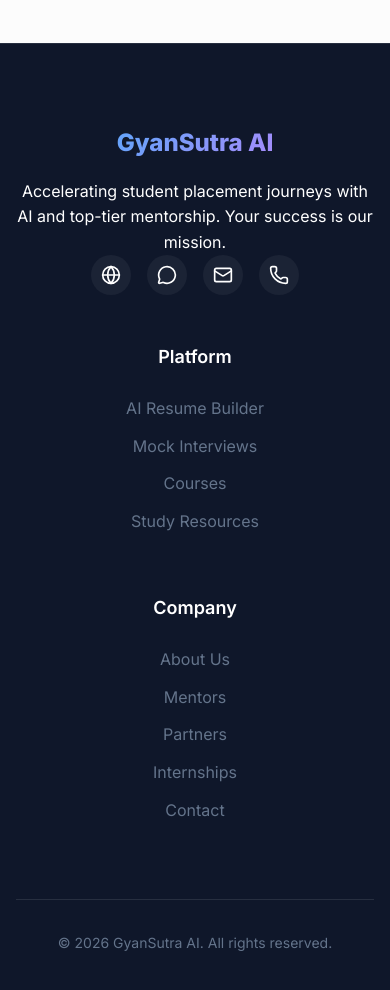
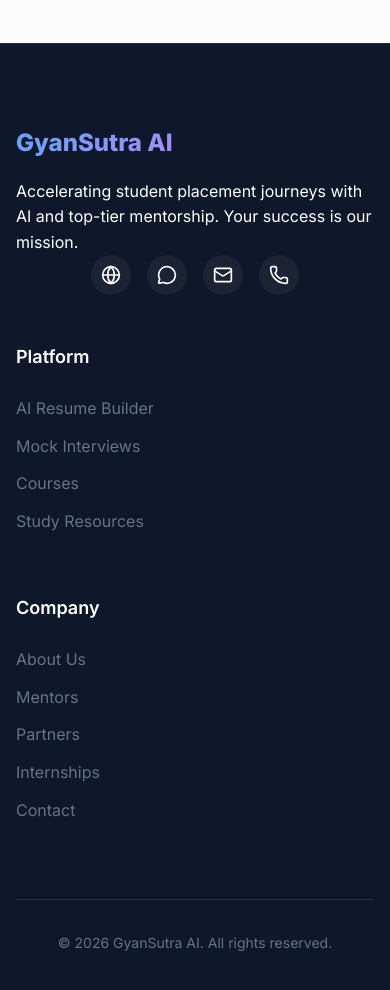
Before and after one commit to Sakshamwane/GyansutraAi, a React (Vite) app: page /contact in a window 390 px wide. Shown: the part 2340-3330 px from the top of the page. Built offline with nearby package versions, Linux system fonts and the light colour scheme.

Commit message:
UI: Left-align footer text on mobile

```diff
--- a/src/components/Footer.css
+++ b/src/components/Footer.css
@@ -90,14 +90,18 @@
   .footer-grid {
     grid-template-columns: 1fr;
     gap: 3rem;
-    text-align: center;
+    text-align: left;
   }
 
   .footer-desc {
-    margin: 0 auto 2rem;
+    margin: 0 0 2rem;
   }
 
   .social-links {
-    justify-content: center;
+    justify-content: flex-start;
+  }
+
+  .footer-bottom {
+    text-align: left;
   }
 }
```
